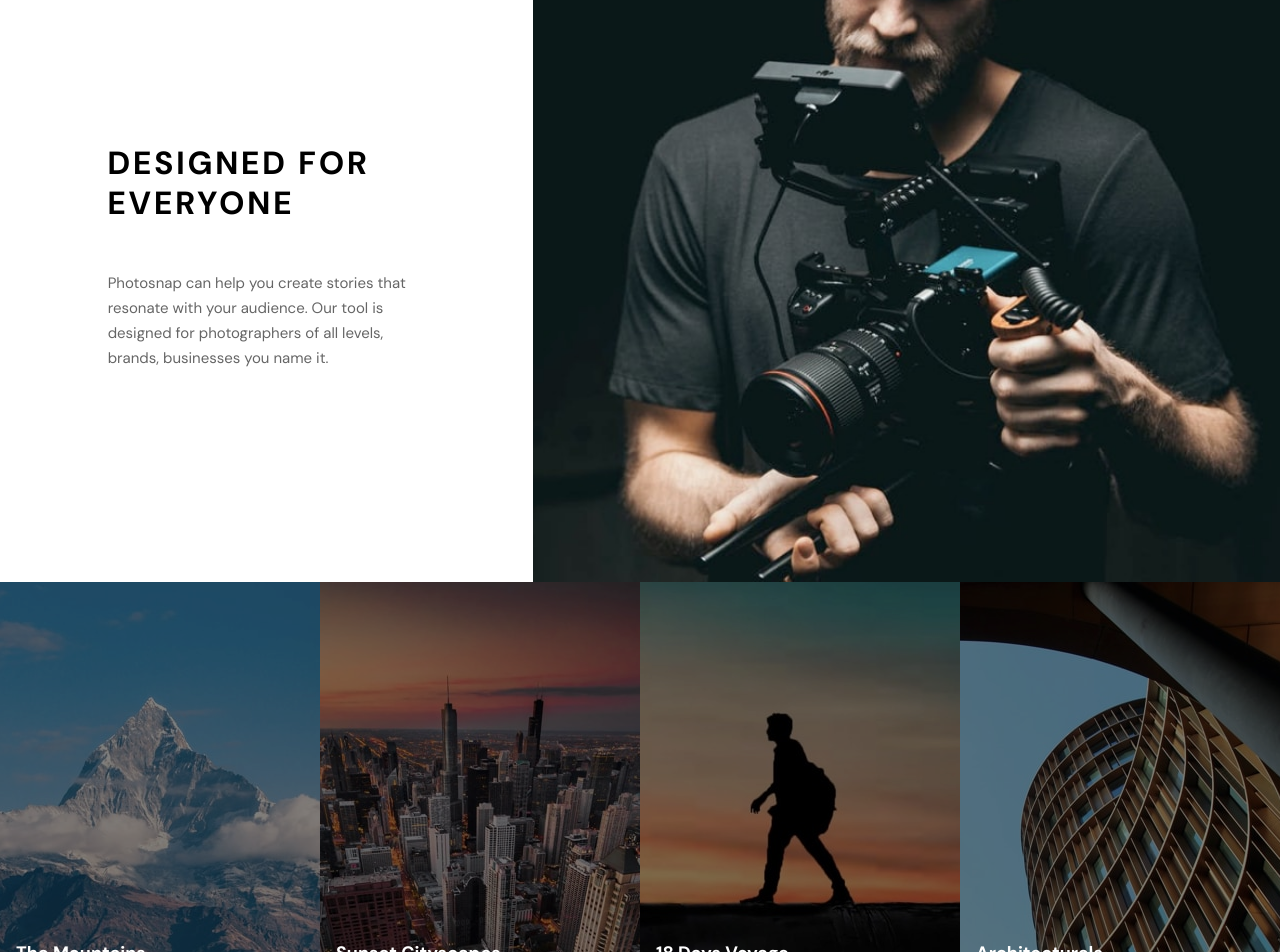
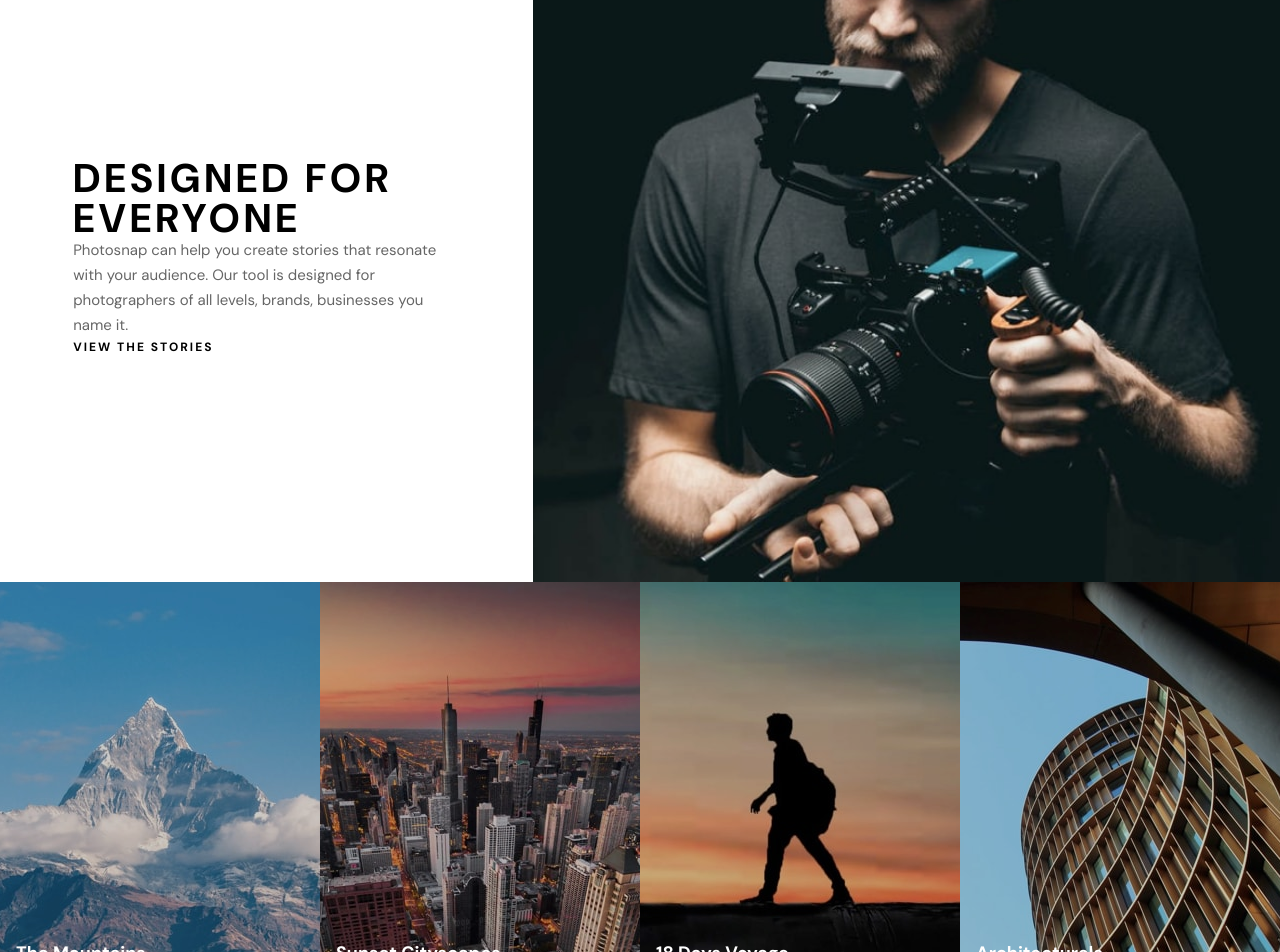
Before and after one commit to reactaleks/photosnap-nextjs, a Next.js app: page / in a window 1280 px wide. Shown: the part 1440-2392 px from the top of the page. Built offline with nearby package versions, Linux system fonts and the light colour scheme.

Commit message:
Minort layout adjustments.

```diff
--- a/app/page.js
+++ b/app/page.js
@@ -35,7 +35,7 @@ export default function Home() {
 
   return (
     <main className="min-h-screen">
-      <Story storyData={storyData}/>
+      <Story storyData={storyData} expanded={false} storyPage={true}/>
       <ImageStory numberToDisplay={4} expanded={false}/>
       <FeatureSection featuresToShow={3}/>
     </main>
--- a/components/image_story_component/ImageStoryComponent.jsx
+++ b/components/image_story_component/ImageStoryComponent.jsx
@@ -216,7 +216,7 @@ export default function ImageStory({numberToDisplay, expanded}) {
       >
         <Image
           src={item.link}
-          className="object-cover w-full h-full brightness-50"
+          className="object-cover w-full h-full brightness-[80%]"
           width={item.width}
           height={item.height}
           alt={'item.alt'}
--- a/components/story_component/StoryComponent.jsx
+++ b/components/story_component/StoryComponent.jsx
@@ -3,6 +3,7 @@ import LinkMore from "../shared_ui_components/Link_MoreComponent";
 
 export default function Story({ storyData, expanded, storyPage }) {
   const componentList = storyData.map((item, index) => {
+    // Normal story
     if (!expanded) {
       return (
         <div
@@ -14,7 +15,7 @@ export default function Story({ storyData, expanded, storyPage }) {
             width={item.imageWidth}
             height={item.imageHeight}
             alt=""
-            className={`object-cover w-screen md:h-full xl:h-[650px] md:col-span-4 ${
+            className={`object-cover w-screen h-[317px] md:h-full xl:h-[650px] md:col-span-4 ${
               index % 2 == 0
                 ? "md:col-start-9 xl:col-start-6"
                 : "md:col-start-1 "
@@ -35,8 +36,8 @@ export default function Story({ storyData, expanded, storyPage }) {
               } w-[128px] h-[6px]  absolute top-0 left-8 md:top-auto md:left-0 md:h-[304px] md:w-[6px] bg-gradient-to-tr from-[#FFC593] from-0% via-[#BC7198] via-45% to-[#5A77FF]`}
             ></div>
 
-            <div className="w-[318px] h-[275px] flex flex-col justify-around m-auto">
-              <div className="text-[32px] font-bold tracking-[3.33px] leading-[40px] uppercase">
+            <div className="w-[318px] h-[275px] xl:w-[387px] flex flex-col justify-around xl:justify-center m-auto">
+              <div className="text-[32px] xl:text-[40px] xl:tracking-[4.17px] font-bold tracking-[3.33px] leading-[40px] uppercase">
                 {item.storyTitle}
               </div>
               <div className="text-[15px] leading-[25px] opacity-60">
@@ -50,6 +51,7 @@ export default function Story({ storyData, expanded, storyPage }) {
         </div>
       );
     } else {
+      // Expanded story
       return (
         <div
           className="relative w-full md:grid md:grid-cols-12 md:h-[650px] "
@@ -73,9 +75,9 @@ export default function Story({ storyData, expanded, storyPage }) {
           >
 
 
-          <div className="w-[318px] h-[275px] md:h-[408px] flex flex-col justify-around m-auto absolute text-white left-6 md:left-24  md:top-36">
+          <div className="w-[318px] h-[275px] md:h-[408px] xl:w-[387px] flex flex-col justify-around m-auto absolute text-white left-6 md:left-24  md:top-36">
             <div className="test-[12px] tracking-[2px] uppercase font-bold">LAST MONTH’S FEATURED STORY</div>
-            <div className="text-[32px] font-bold tracking-[3.33px] leading-[40px] uppercase">
+            <div className="text-[32px] xl:text-[40px] xl:tracking-[4.17px] font-bold tracking-[3.33px] leading-[40px] uppercase">
               {item.storyTitle}
             </div>
             <div className="text-[15px] leading-[25px] opacity-60">
```
